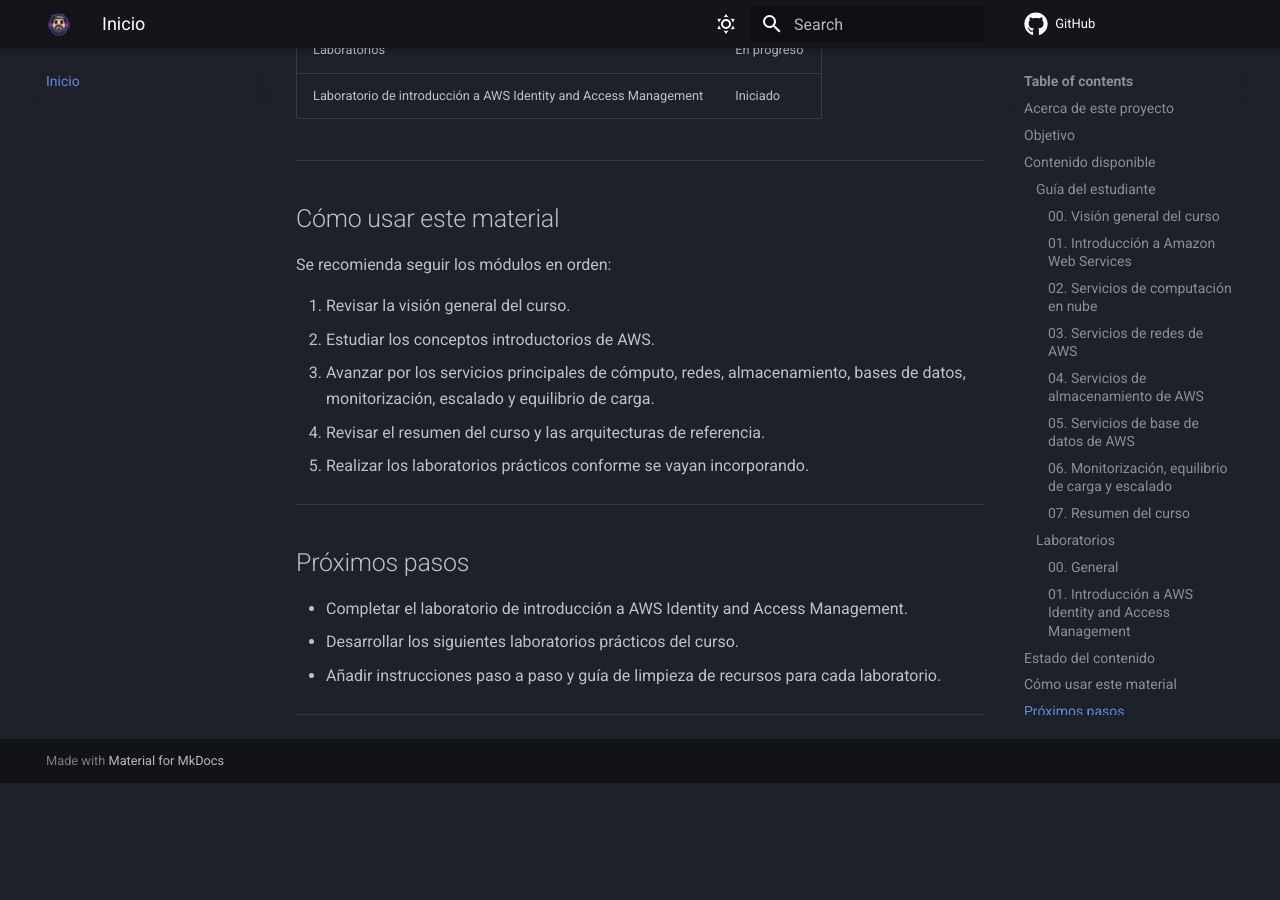
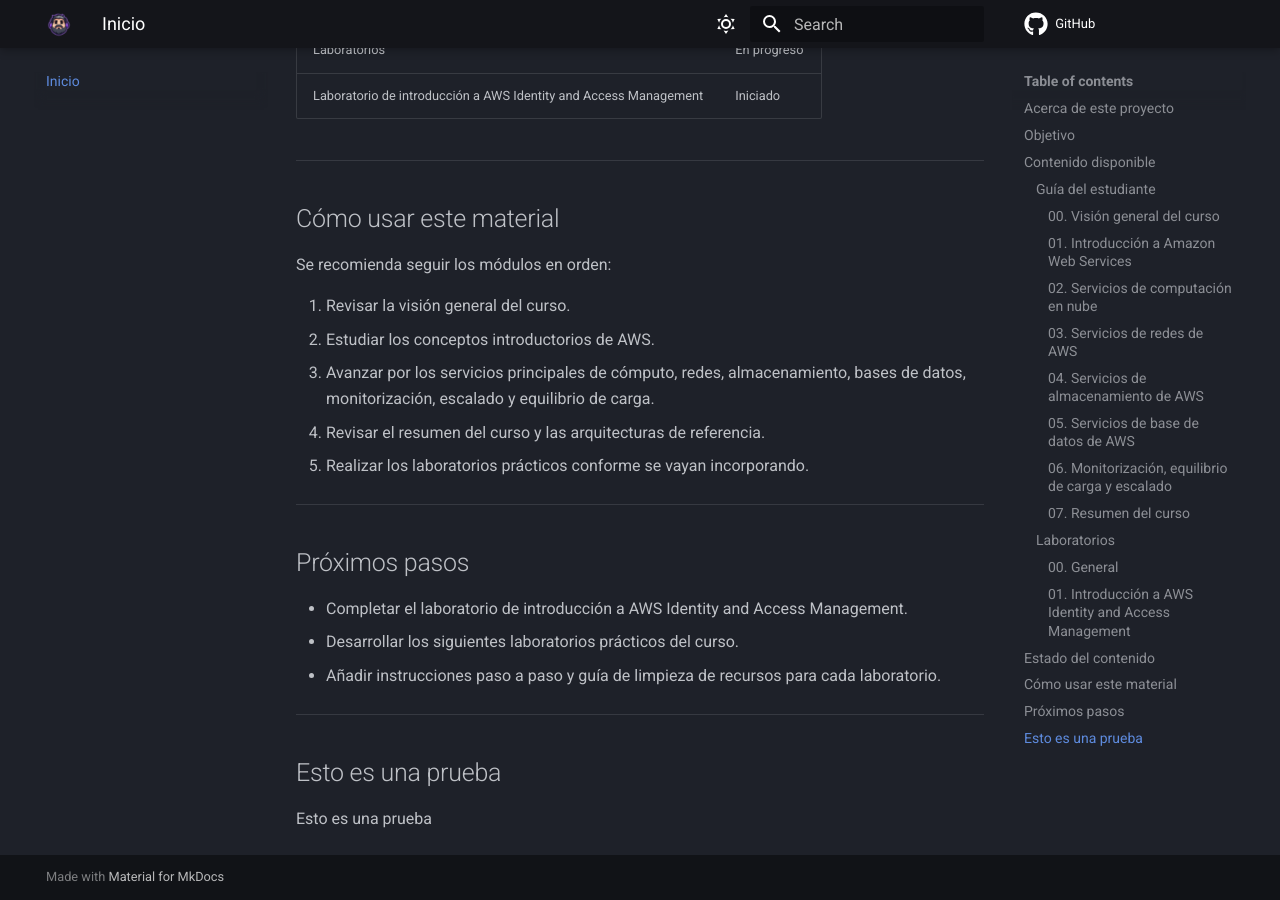
Before and after one commit to seguidodoblado/aws-technical-essentials, an MkDocs documentation site: the page built from docs/index.md, in a window 1280 px wide and 900 px high, scrolled down 3894 px. Built offline with MkDocs 1.6.1 and Material for MkDocs 9.7.7, drawn with Linux system fonts in a browser that asks for light colours; comment, search, counter and statistics services are not loaded; before the commit the page ends 4677 px from its top, so only the background shows below that.

Commit message:
Probando deploy de GitHub Actions

```diff
--- a/docs/index.md
+++ b/docs/index.md
@@ -151,3 +151,7 @@ Se recomienda seguir los módulos en orden:
 - Añadir instrucciones paso a paso y guía de limpieza de recursos para cada laboratorio.
 
 ---
+
+## Esto es una prueba
+
+Esto es una prueba
```
